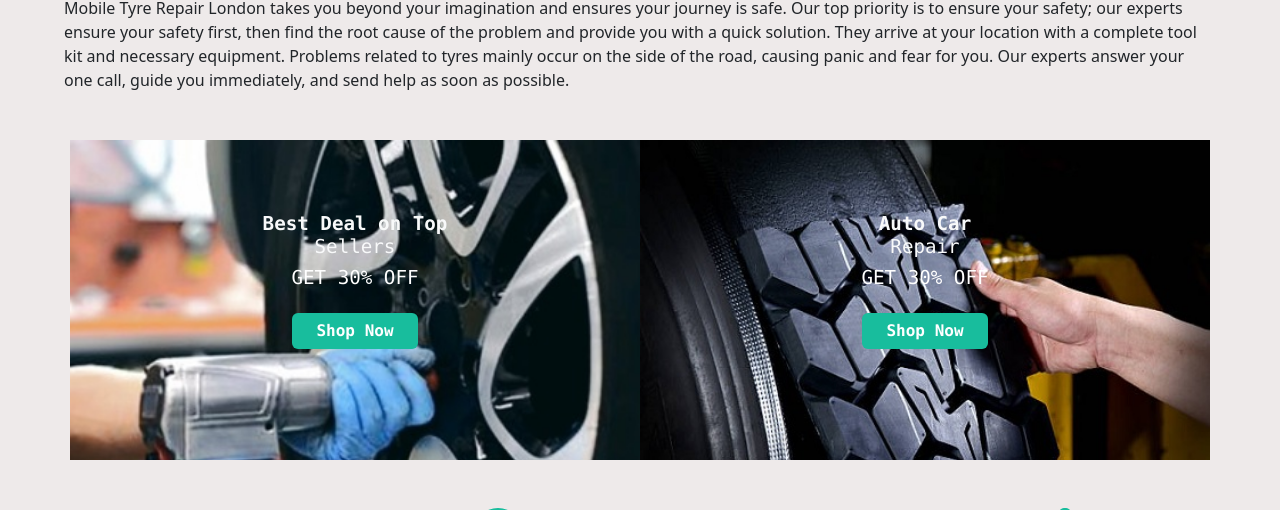
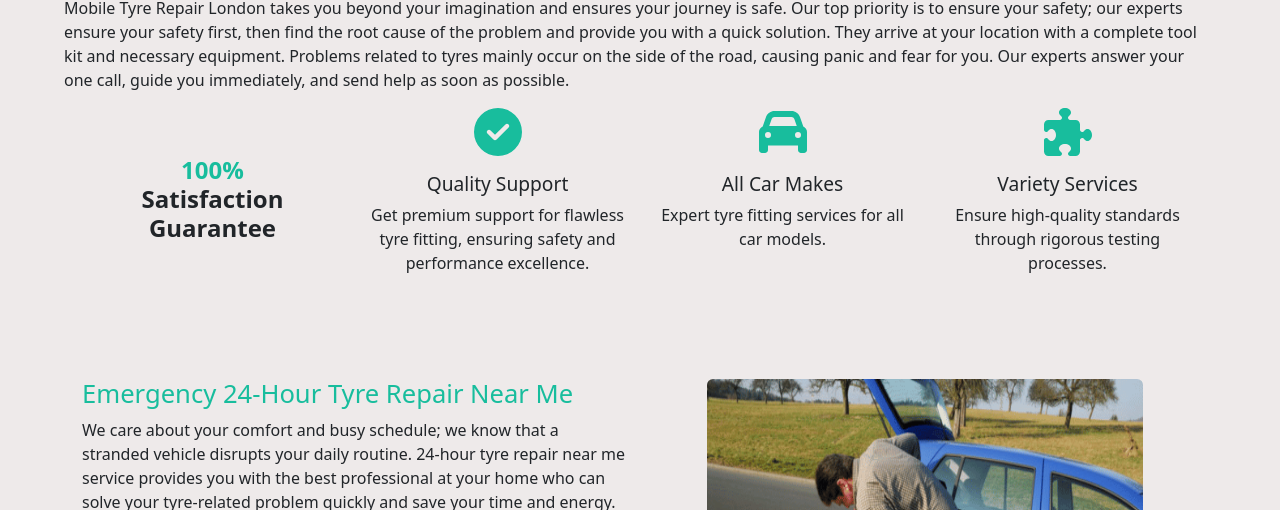
Before and after one commit to Mehwishmushtaq/MrTyreFitter, a React (Vite) app: page /services/mobile-tyre-repair in a window 1280 px wide. Shown: the part 1998-2508 px from the top of the page. Built offline with nearby package versions, Linux system fonts and the light colour scheme.

Commit message:
Update ServicePage.jsx

```diff
--- a/src/ServicePage.jsx
+++ b/src/ServicePage.jsx
@@ -122,7 +122,6 @@ const ServicePage = ({pageTitle, ...otherProps}) => {
             </div>
         <div className='para-width mx-auto'><p>{paraFour}</p></div>
     </div>
-    <DualBanners/>
     <Guarantee/>
 
     {/* Image and text */}
```
